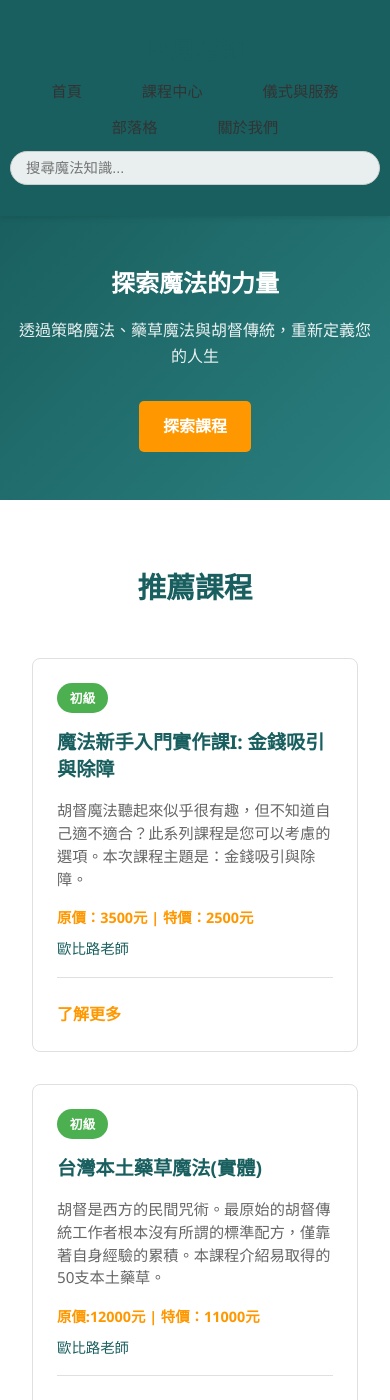
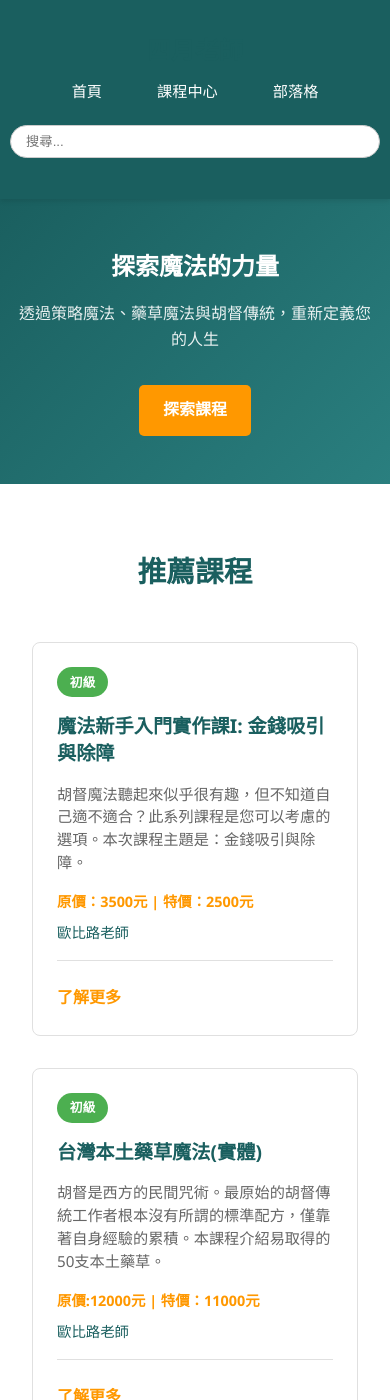
Before and after one commit to light4uliuphone-lang/hoodoo, a Jekyll site: the page built from index.html, in a window 390 px wide and 1400 px high. Built offline with Jekyll 4.4.1, drawn with Linux system fonts in a browser that asks for light colours; comment, search, counter and statistics services are not loaded; some of the changed text lies outside the part shown.

Commit message:
Update default.html

```diff
--- a/_layouts/default.html
+++ b/_layouts/default.html
@@ -7,104 +7,14 @@
     <link rel="stylesheet" href="{{ '/css/style.css' | relative_url }}">
 
     <style>
-        /* 搜尋框容器 */
-        .nav-search-box {
-            position: relative;
-            margin-left: 20px;
-            display: flex;
-            align-items: center;
-        }
-
-        #search-input {
-            padding: 8px 15px;
-            border: 1px solid #ccc;
-            border-radius: 20px;
-            font-size: 0.9rem;
-            outline: none;
-            transition: all 0.3s ease;
-            width: 140px;
-            background: rgba(255, 255, 255, 0.9);
-        }
-
-        #search-input:focus {
-            border-color: #ff9800;
-            width: 200px;
-            background: #fff;
-            box-shadow: 0 0 8px rgba(255, 152, 0, 0.2);
-        }
-
-        /* 搜尋結果下拉選單 */
-        #results-container {
-            position: absolute;
-            top: 45px;
-            right: 0;
-            width: 320px;
-            background: white;
-            list-style: none;
-            padding: 0;
-            margin: 0;
-            border-radius: 10px;
-            box-shadow: 0 10px 25px rgba(0,0,0,0.2);
-            z-index: 9999;
-            max-height: 450px;
-            overflow-y: auto;
-        }
-
-        #results-container li {
-            border-bottom: 1px solid #f0f0f0;
-        }
-
-        #results-container li:last-child { border: none; }
-
-        #results-container a {
-            display: block;
-            padding: 15px;
-            color: #333;
-            text-decoration: none;
-            transition: background 0.2s;
-        }
-
-        #results-container a:hover {
-            background-color: #f9fdfd;
-        }
-
-        .search-result-title {
-            display: block;
-            font-weight: bold;
-            color: #1a5f5f;
-            margin-bottom: 4px;
-        }
-
-        .search-result-date {
-            font-size: 0.75rem;
-            color: #999;
-        }
-
-        /* 手機版導覽列與搜尋框調整 */
-        @media (max-width: 768px) {
-            .nav-container {
-                flex-direction: column;
-                padding: 10px;
-            }
-            .nav-menu {
-                margin: 10px 0;
-                display: flex;
-                flex-wrap: wrap;
-                justify-content: center;
-                gap: 10px;
-            }
-            .nav-search-box {
-                margin-left: 0;
-                width: 100%;
-            }
-            #search-input {
-                width: 100% !important;
-            }
-            #results-container {
-                width: 100%;
-                left: 0;
-            }
-        }
+        .nav-search-box { position: relative; margin-left: 20px; display: flex; align-items: center; }
+        #search-input { padding: 8px 15px; border: 1px solid #ccc; border-radius: 20px; width: 140px; outline: none; transition: 0.3s; }
+        #search-input:focus { width: 200px; border-color: #1a5f5f; }
+        #results-container { position: absolute; top: 45px; right: 0; width: 300px; background: white; list-style: none; padding: 0; margin: 0; border-radius: 8px; box-shadow: 0 4px 12px rgba(0,0,0,0.2); z-index: 9999; }
+        #results-container li { border-bottom: 1px solid #eee; }
+        #results-container a { display: block; padding: 10px 15px; color: #333; text-decoration: none; font-size: 0.9rem; }
+        #results-container a:hover { background: #f4f8f8; color: #1a5f5f; }
+        @media (max-width: 768px) { .nav-search-box { width: 100%; margin: 10px 0; } #search-input { width: 100% !important; } }
     </style>
 </head>
 <body>
@@ -112,48 +22,34 @@
 <nav class="navbar">
     <div class="nav-container" style="display: flex; justify-content: space-between; align-items: center; max-width: 1200px; margin: 0 auto; padding: 10px 20px;">
         <div class="logo" style="font-size: 1.5rem; font-weight: bold; color: #1a5f5f;">四月老師</div>
-
         <ul class="nav-menu" style="list-style: none; display: flex; margin: 0; padding: 0;">
-            <li style="margin: 0 15px;"><a href="{{ '/' | relative_url }}" style="text-decoration: none; color: #333; font-weight: 500;">首頁</a></li>
-            <li style="margin: 0 15px;"><a href="{{ '/course/' | relative_url }}" style="text-decoration: none; color: #333; font-weight: 500;">課程中心</a></li>
-            <li style="margin: 0 15px;"><a href="{{ '/rituals/' | relative_url }}" style="text-decoration: none; color: #333; font-weight: 500;">儀式與服務</a></li>
-            <li style="margin: 0 15px;"><a href="{{ '/blog/index.html' | relative_url }}" style="text-decoration: none; color: #333; font-weight: 500;">部落格</a></li>
-            <li style="margin: 0 15px;"><a href="{{ '/about/' | relative_url }}" style="text-decoration: none; color: #333; font-weight: 500;">關於我們</a></li>
+            <li style="margin: 0 10px;"><a href="{{ '/' | relative_url }}">首頁</a></li>
+            <li style="margin: 0 10px;"><a href="{{ '/course/' | relative_url }}">課程中心</a></li>
+            <li style="margin: 0 10px;"><a href="{{ '/blog/index.html' | relative_url }}">部落格</a></li>
         </ul>
-
         <div class="nav-search-box">
-            <input type="text" id="search-input" placeholder="搜尋魔法知識...">
+            <input type="text" id="search-input" placeholder="搜尋...">
             <ul id="results-container"></ul>
         </div>
     </div>
 </nav>
 
-<main class="main-content">
-    {{ content }}
-</main>
+{{ content }}
 
-<footer class="footer" style="background: #f8f9f9; padding: 40px 0; margin-top: 50px; border-top: 1px solid #eee; text-align: center;">
-    <div class="container">
-        <p>&copy; 2026 四月老師 - 魔法課程中心。版權所有。</p>
-        <p>報名方式：<a href="mailto:{{ site.email | default: 'herbmagic@hotmail.com.tw' }}" style="color: #1a5f5f; text-decoration: none;">{{ site.email | default: 'herbmagic@hotmail.com.tw' }}</a></p>
-    </div>
+<footer style="text-align: center; padding: 40px 0; border-top: 1px solid #eee; margin-top: 50px;">
+    <p>&copy; 2026 四月老師</p>
 </footer>
 
-<script src="{{ '/js/main.js' | relative_url }}"></script>
-
 <script src="https://unpkg.com/simple-jekyll-search@latest/dest/simple-jekyll-search.min.js"></script>
-
 <script>
-    var sjs = SimpleJekyllSearch({
+    SimpleJekyllSearch({
         searchInput: document.getElementById('search-input'),
         resultsContainer: document.getElementById('results-container'),
         json: '{{ "/search.json" | relative_url }}',
-        searchResultTemplate: '<li><a href="{url}"><span class="search-result-title">{title}</span><span class="search-result-date">{date}</span></a></li>',
-        noResultsText: '<li style="padding: 15px; color: #999;">找不到相關文章...</li>',
-        limit: 10,
+        searchResultTemplate: '<li><a href="{url}">{title}</a></li>',
+        noResultsText: '<li style="padding:10px;">找不到相關文章</li>',
         fuzzy: false
     });
 </script>
-
 </body>
 </html>
```
